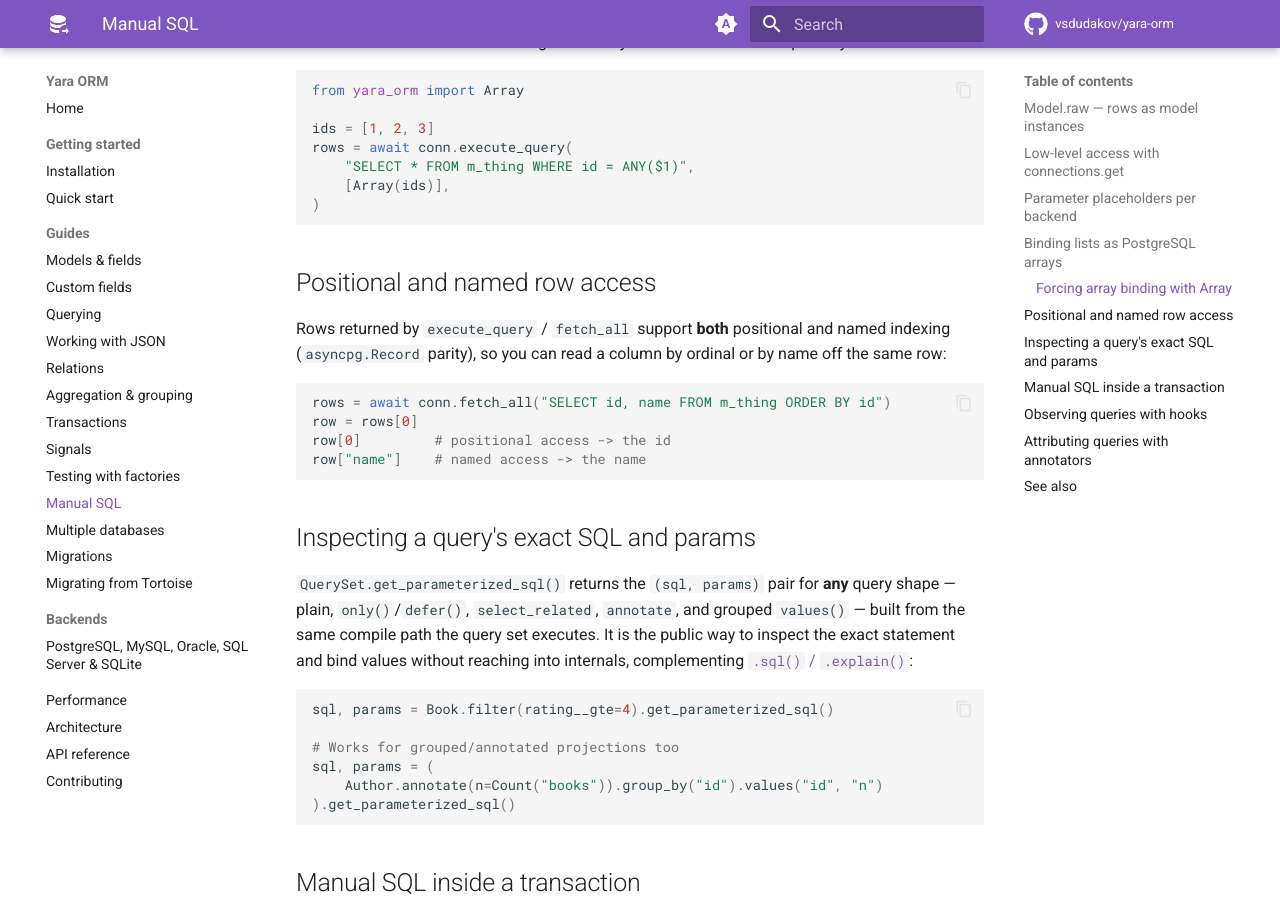
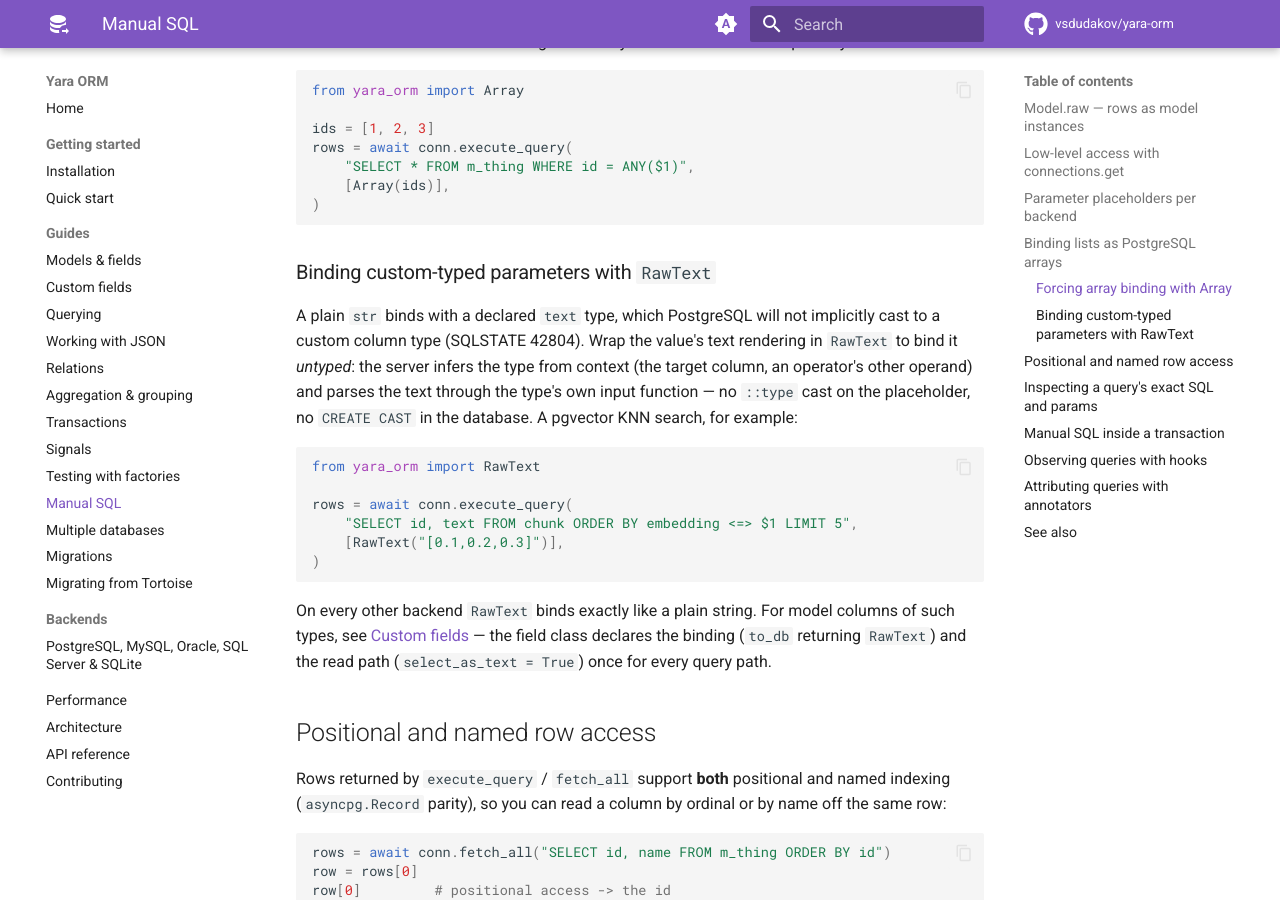
Before and after one commit to vsdudakov/yara-orm, an MkDocs documentation site: the page built from docs/guides/manual-sql.md, in a window 1280 px wide and 900 px high, scrolled down 3409 px. Built offline with MkDocs 1.6.1 and Material for MkDocs 9.7.7, drawn with Linux system fonts in a browser that asks for light colours; comment, search, counter and statistics services are not loaded.

Commit message:
docs: cover RawText in the API reference and manual-SQL guide
The API reference now exports RawText alongside Array and points to the
custom-fields guide; the manual-SQL guide gains a section on binding
custom-typed parameters untyped (the pgvector KNN example), next to the
existing Array section.

````diff
--- a/docs/guides/manual-sql.md
+++ b/docs/guides/manual-sql.md
@@ -182,6 +182,31 @@
 )
 ```
 
+### Binding custom-typed parameters with `RawText`
+
+A plain `str` binds with a declared `text` type, which PostgreSQL will not
+implicitly cast to a custom column type (SQLSTATE 42804). Wrap the value's
+text rendering in `RawText` to bind it *untyped*: the server infers the type
+from context (the target column, an operator's other operand) and parses the
+text through the type's own input function — no `::type` cast on the
+placeholder, no `CREATE CAST` in the database. A pgvector KNN search, for
+example:
+
+```python
+from yara_orm import RawText
+
+rows = await conn.execute_query(
+    "SELECT id, text FROM chunk ORDER BY embedding <=> $1 LIMIT 5",
+    [RawText("[0.1,0.2,0.3]")],
+)
+```
+
+On every other backend `RawText` binds exactly like a plain string. For model
+columns of such types, see
+[Custom fields](custom-fields.md#postgresql-custom-column-types-rawtext-select_as_text) —
+the field class declares the binding (`to_db` returning `RawText`) and the
+read path (`select_as_text = True`) once for every query path.
+
 ## Positional and named row access
 
 Rows returned by `execute_query` / `fetch_all` support **both** positional and
````
Also changed, not shown: docs/api-reference.md (+4 -1 lines).
